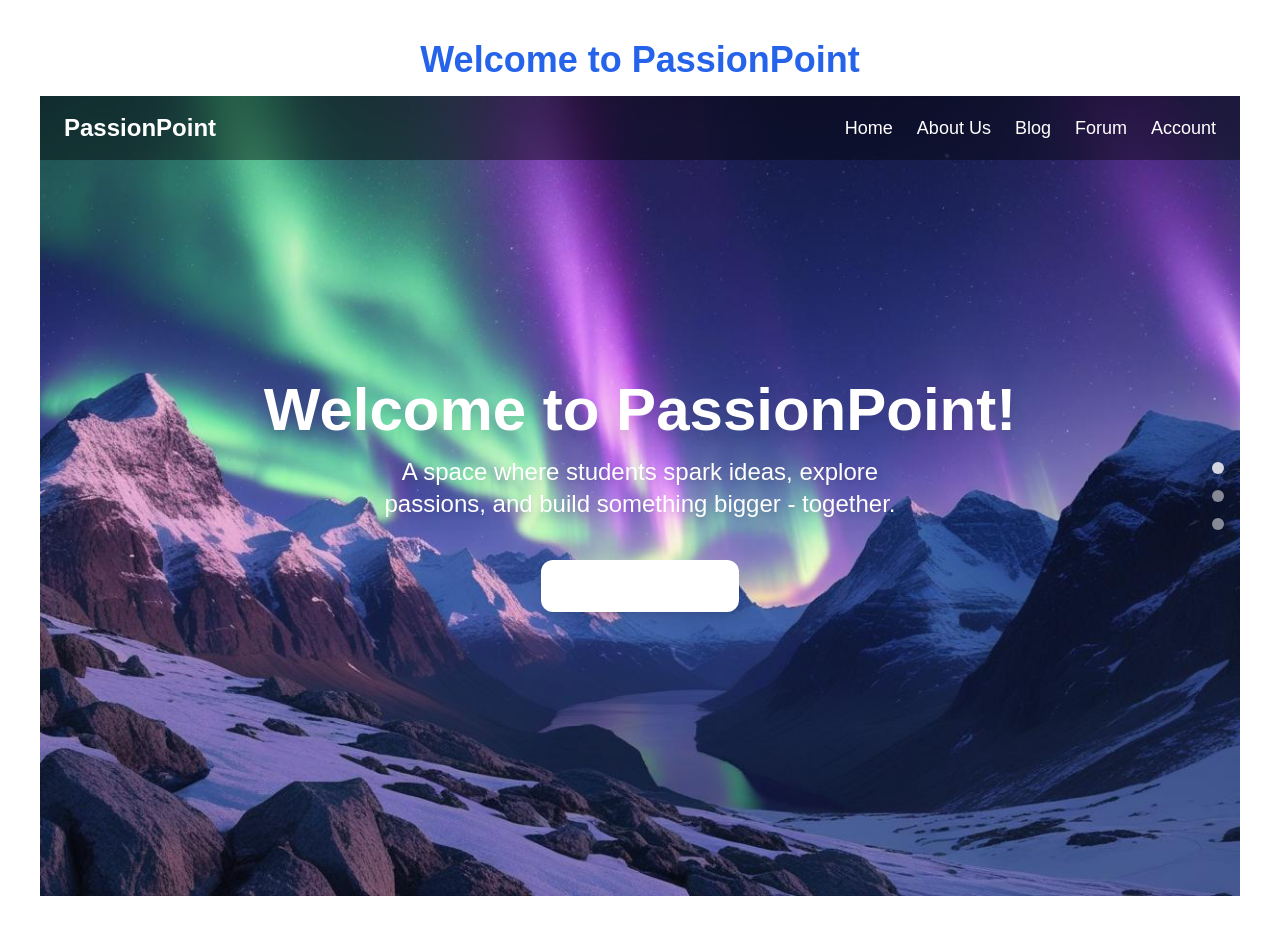
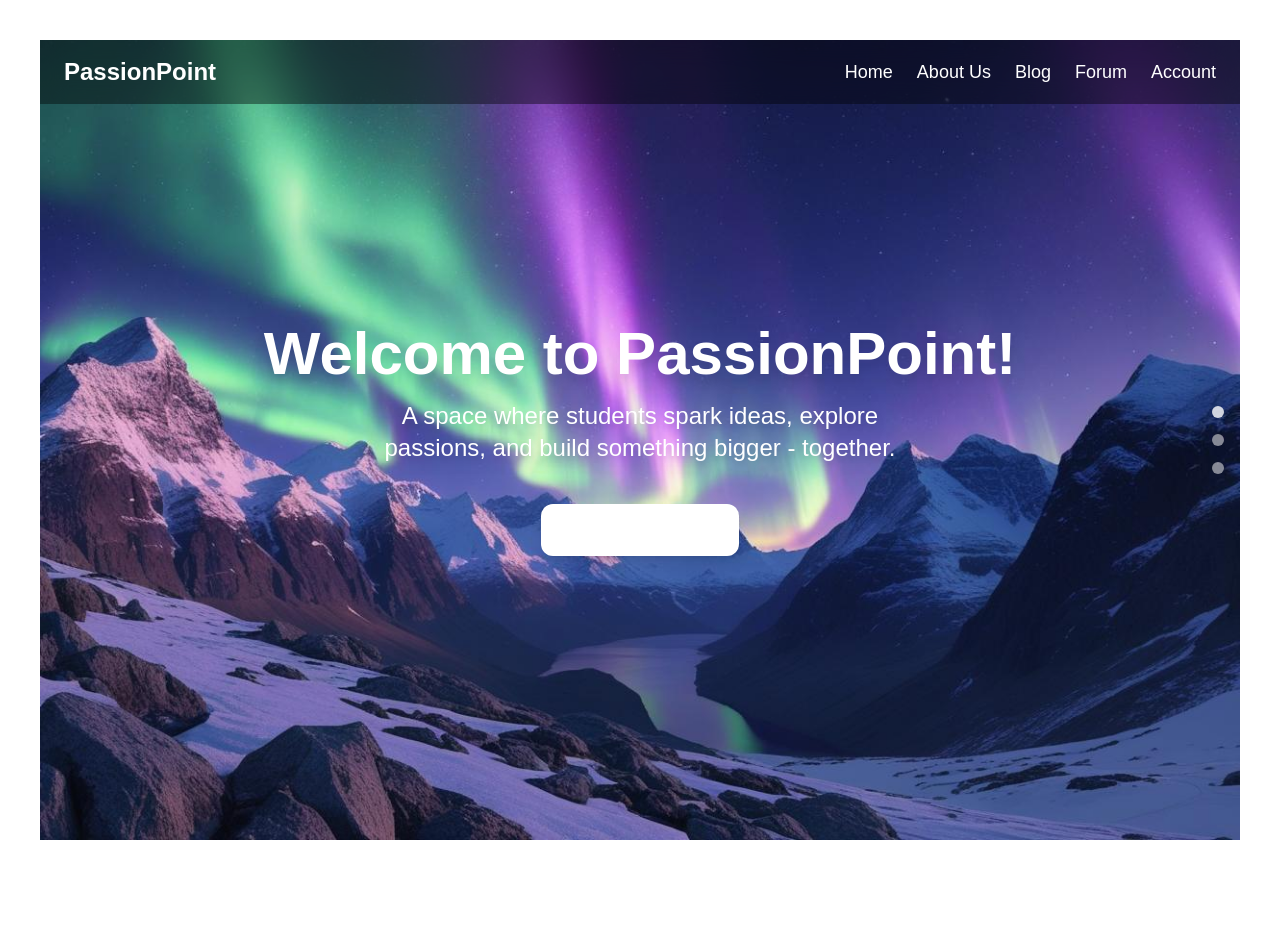
Before and after one commit to AstroCode10/passionpoint, a React (Create React App) app in the folder passionpoint_website/: page / in a window 1280 px wide. After the commit the page ends 880 px from the top, so only its background shows below. Built offline with nearby package versions, Linux system fonts and the light colour scheme.

Commit message:
Update App.js

```diff
--- a/passionpoint_website/src/App.js
+++ b/passionpoint_website/src/App.js
@@ -4,7 +4,6 @@ import Home from "./pages/Home";
 function App() {
   return (
     <div className="text-center p-10">
-      <h1 className="text-4xl font-bold mb-4 text-blue-600">Welcome to PassionPoint</h1>
       <Home />
     </div>
   );
```
